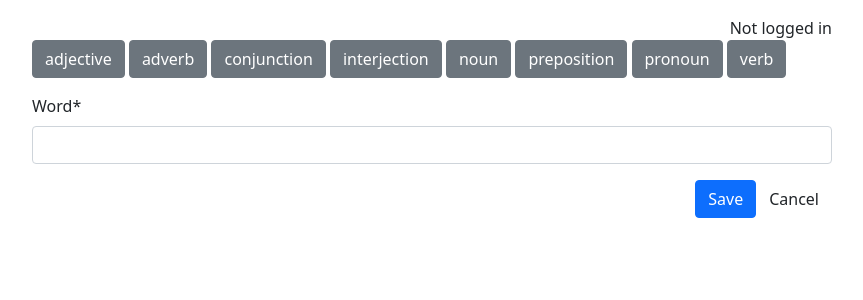
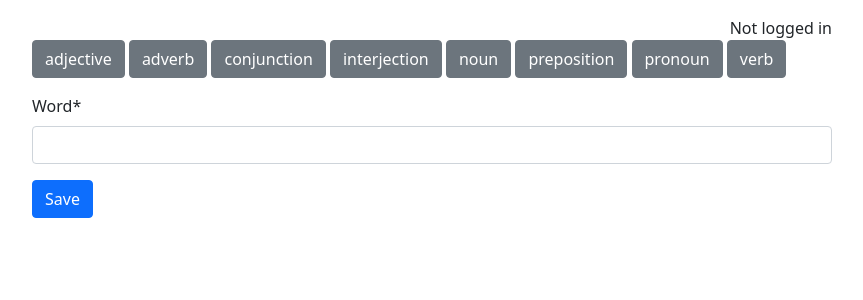
Before and after one commit to alienperfect/Dictionary, a Django app: page /definition/add_new/ in a window 1280 px wide. Shown: the top 300 px of the page, without its empty margins (208-1071 px from the left). Run offline with Django 4.2, Linux system fonts and the light colour scheme; some libraries are stand-ins or nearby versions.

Commit message:
rewrite dictionary forms and tweak api

```diff
--- a/apps/api/serializers.py
+++ b/apps/api/serializers.py
@@ -6,7 +6,7 @@ from rest_framework.serializers import ModelSerializer
 class WordSerializer(ModelSerializer):
     class Meta:
         model = Word
-        fields = '__all__'
+        exclude = ['word']
 
 
 class CollectionSerializer(ModelSerializer):
--- a/apps/api/views.py
+++ b/apps/api/views.py
@@ -14,9 +14,9 @@ class WordAPIView(APIView):
         data = serializer.data
 
         if request.headers.get('X-Requested-With') == 'XMLHttpRequest':
-            resp = [field for field in data if data[field]]
+            parts_of_speech = [field for field in data if data[field]]
 
-            return Response(resp[2::])
+            return Response(parts_of_speech)
 
         return Response(data)
 
--- a/apps/dictionary/forms.py
+++ b/apps/dictionary/forms.py
@@ -1,27 +1,16 @@
 from apps.dictionary.models import Word
 from django import forms
-from crispy_forms.helper import FormHelper, Layout
-from crispy_forms.layout import Button, Div, Field, Submit
 
 
 class WordCreateForm(forms.ModelForm):
-    adjective = forms.CharField(widget=forms.Textarea(attrs={'size': 50}))
-
-    def __init__(self, *args, **kwargs):
-        super().__init__(*args, **kwargs)
-        self.helper = FormHelper()
-        self.helper.layout = Layout(
-            'word',
-            Div('adjective', id='hide_adjective', style='display: none'),
-            Div('adverb', id='hide_adverb', style='display: none'),
-            Div('conjunction', id='hide_conjunction', style='display: none'),
-            Div('interjection', id='hide_interjection', style='display: none'),
-            Div('noun', id='hide_noun', style='display: none'),
-            Div('preposition', id='hide_preposition', style='display: none'),
-            Div('pronoun', id='hide_pronoun', style='display: none'),
-            Div('verb', id='hide_verb', style='display: none'),
-            Div(Submit('save', 'Save'), Button('cancel', 'Cancel'), css_class='d-flex justify-content-end')
-        )
+    adjective = forms.CharField(required=False, widget=forms.Textarea(attrs={'rows': 5}))
+    adverb = forms.CharField(required=False, widget=forms.Textarea(attrs={'rows': 5}))
+    conjunction = forms.CharField(required=False, widget=forms.Textarea(attrs={'rows': 5}))
+    interjection = forms.CharField(required=False, widget=forms.Textarea(attrs={'rows': 5}))
+    noun = forms.CharField(required=False, widget=forms.Textarea(attrs={'rows': 5}))
+    preposition = forms.CharField(required=False, widget=forms.Textarea(attrs={'rows': 5}))
+    pronoun = forms.CharField(required=False, widget=forms.Textarea(attrs={'rows': 5}))
+    verb = forms.CharField(required=False, widget=forms.Textarea(attrs={'rows': 5}))
 
     class Meta:
         model = Word
@@ -29,20 +18,14 @@ class WordCreateForm(forms.ModelForm):
 
 
 class WordUpdateForm(forms.ModelForm):
-    def __init__(self, *args, **kwargs):
-        super().__init__(*args, **kwargs)
-        self.helper = FormHelper()
-        self.helper.layout = Layout(
-            Div('adjective', id='hide_adjective', style='display: none'),
-            Div('adverb', id='hide_adverb', style='display: none'),
-            Div('conjunction', id='hide_conjunction', style='display: none'),
-            Div('interjection', id='hide_interjection', style='display: none'),
-            Div('noun', id='hide_noun', style='display: none'),
-            Div('preposition', id='hide_preposition', style='display: none'),
-            Div('pronoun', id='hide_pronoun', style='display: none'),
-            Div('verb', id='hide_verb', style='display: none'),
-            Div(Submit('save', 'Save', onclick='clearInput()'), Button('cancel', 'Cancel'), css_class='d-flex justify-content-end')
-        )
+    adjective = forms.CharField(required=False, widget=forms.Textarea(attrs={'rows': 5}))
+    adverb = forms.CharField(required=False, widget=forms.Textarea(attrs={'rows': 5}))
+    conjunction = forms.CharField(required=False, widget=forms.Textarea(attrs={'rows': 5}))
+    interjection = forms.CharField(required=False, widget=forms.Textarea(attrs={'rows': 5}))
+    noun = forms.CharField(required=False, widget=forms.Textarea(attrs={'rows': 5}))
+    preposition = forms.CharField(required=False, widget=forms.Textarea(attrs={'rows': 5}))
+    pronoun = forms.CharField(required=False, widget=forms.Textarea(attrs={'rows': 5}))
+    verb = forms.CharField(required=False, widget=forms.Textarea(attrs={'rows': 5}))
 
     class Meta:
         model = Word
--- a/static/dictionary/js/addInput.js
+++ b/static/dictionary/js/addInput.js
@@ -1,5 +1,5 @@
 function addInput(field){
-	var div = document.getElementById('hide_' + field);
+	var div = document.getElementById(field);
     var button = document.getElementById('btn_' + field);
 
 	if (div.style.display === 'none'){
--- a/static/dictionary/js/clearInput.js
+++ b/static/dictionary/js/clearInput.js
@@ -3,7 +3,6 @@ function clearInput(){
 
 	for (let i = 0; i < buttons.length; i++){
 		let button = buttons[i];
-
 		if (button.className === 'btn btn-secondary'){
 			field = button.id.slice(4);
 			let input = document.getElementById('id_' + field);
--- a/templates/base.html
+++ b/templates/base.html
@@ -7,7 +7,7 @@
 
     {% load static %}
     <link rel="stylesheet" href="{% static 'dictionary/bootstrap-5.0.2-dist/css/bootstrap.min.css' %}">
-    <script src="{% static 'dictionary/js/addInput.js' %}"></script>
+    <script src="{% static 'dictionary/js/addInput.js' %}" defer></script>
     <script src="{% static 'dictionary/js/clearInput.js' %}"></script>
 
     {% block title %}<title>Document</title>{% endblock %}
--- a/templates/dictionary/word_create.html
+++ b/templates/dictionary/word_create.html
@@ -12,9 +12,20 @@
 		{% endfor %}
 	</div>
 
-	<div>
+	<div id="form">
 		<form method="post">
-			{% crispy form %}
+			{% csrf_token %}
+			{{ form.word|as_crispy_field }}
+
+			{% for field in form %}
+				{% if not forloop.first %}
+					<div id="{{ field.html_name }}" style="display: none">
+						{{ field|as_crispy_field }}
+					</div>
+				{% endif %}
+			{% endfor %}
+
+			<button type="submit" class="btn btn-primary" onclick="clearInput()">Save</button>
 		</form>
 	</div>
 {% endblock %}
```
Also changed, not shown: templates/dictionary/word_update.html (+12 -2 lines).
